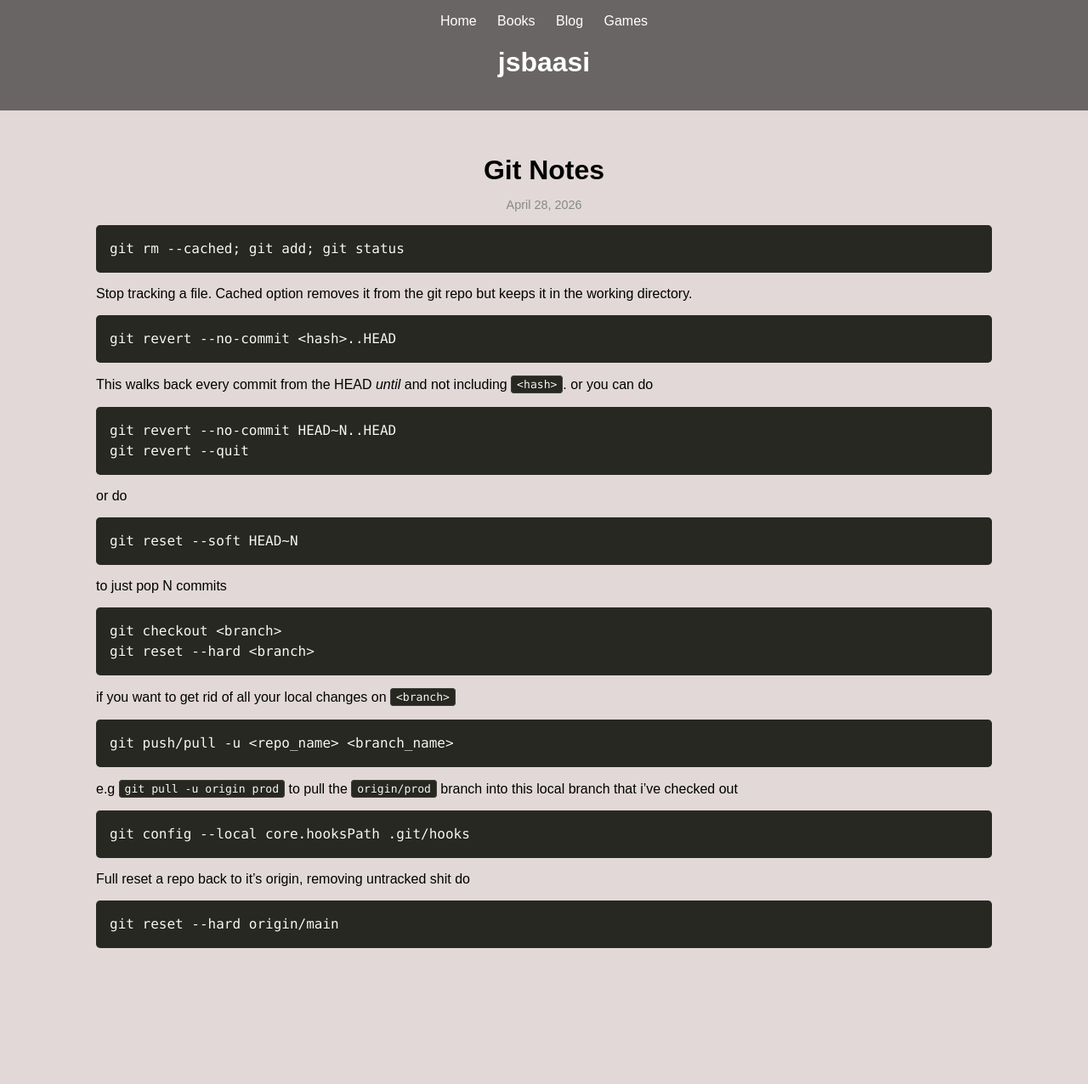
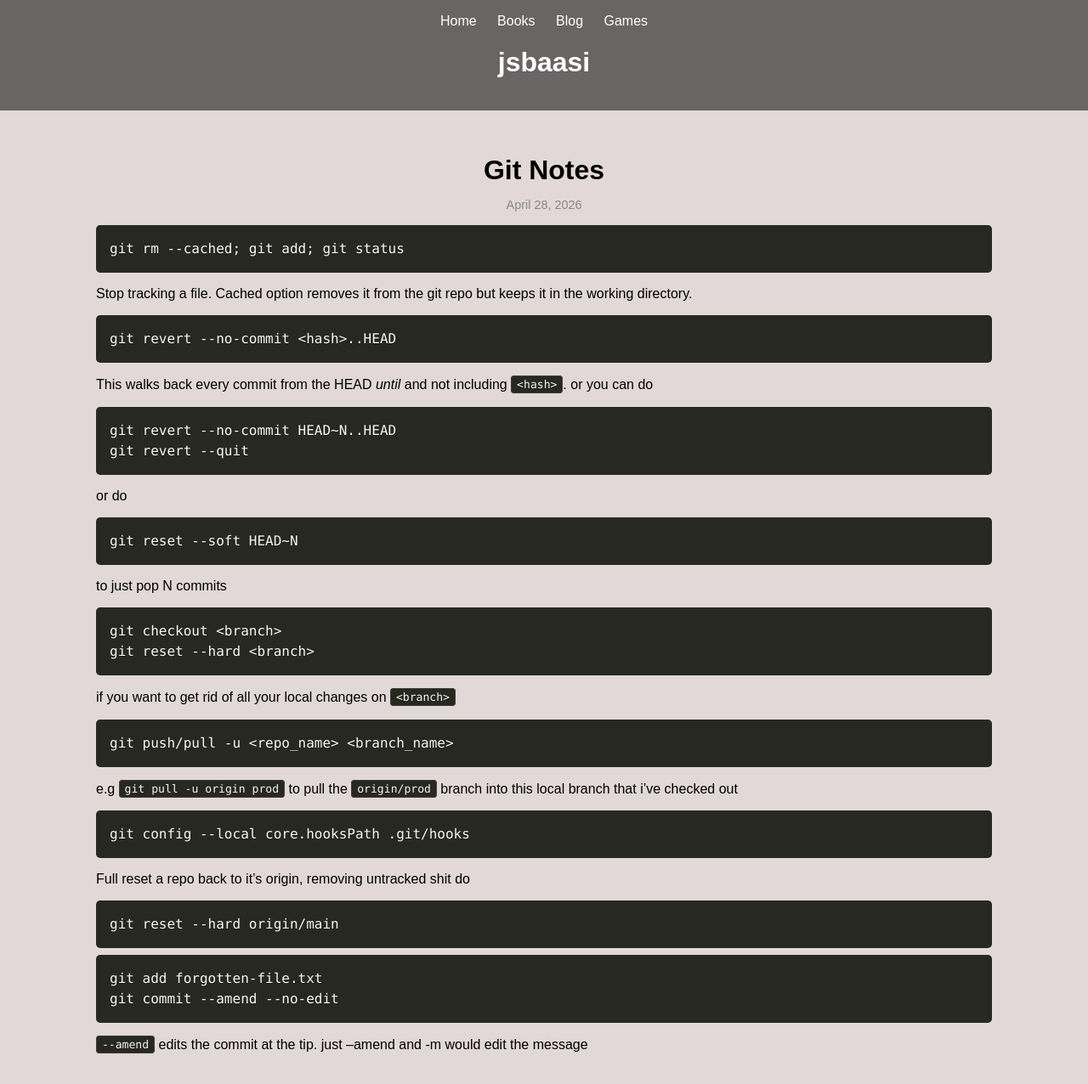
Before and after one commit to jsbaasi/jsbaasi.github.io, a Jekyll site: the page built from _posts/2026-04-28-git-notes.md, in a window 1280 px wide. Shown: the whole page at 85% size. Built offline with Jekyll 4.4.1, drawn with Linux system fonts in a browser that asks for light colours; before the commit the page ends 1144 px from its top, so only the background shows below that.

Commit message:
vault backup: 2026-07-22 12:20:50

````diff
--- a/_posts/2026-04-28-git-notes.md
+++ b/_posts/2026-04-28-git-notes.md
@@ -39,3 +39,9 @@ Full reset a repo back to it's origin, removing untracked shit do
 ```
 git reset --hard origin/main
 ```
+
+```
+git add forgotten-file.txt
+git commit --amend --no-edit
+```
+`--amend` edits the commit at the tip. just --amend and -m would edit the message
````
